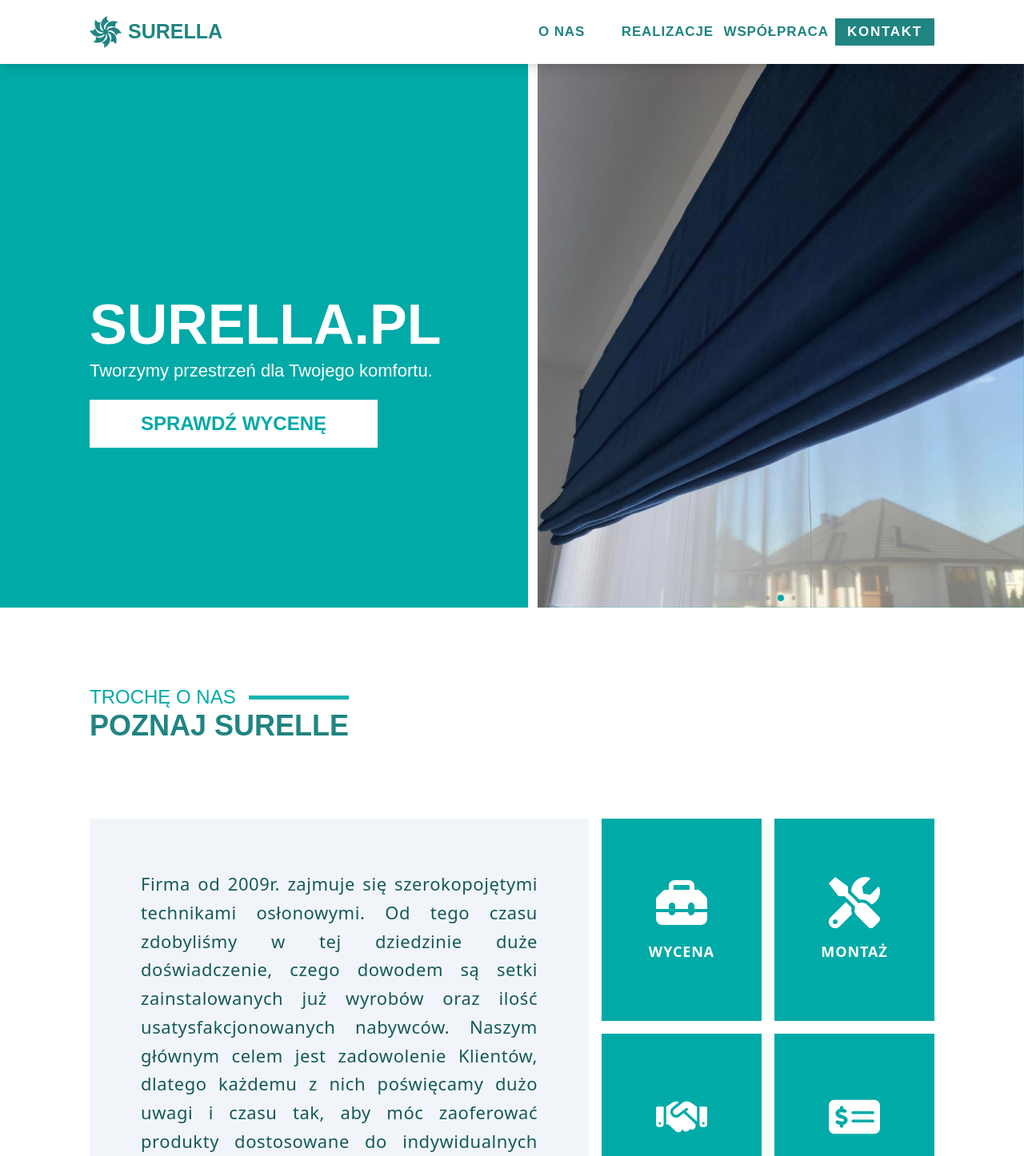
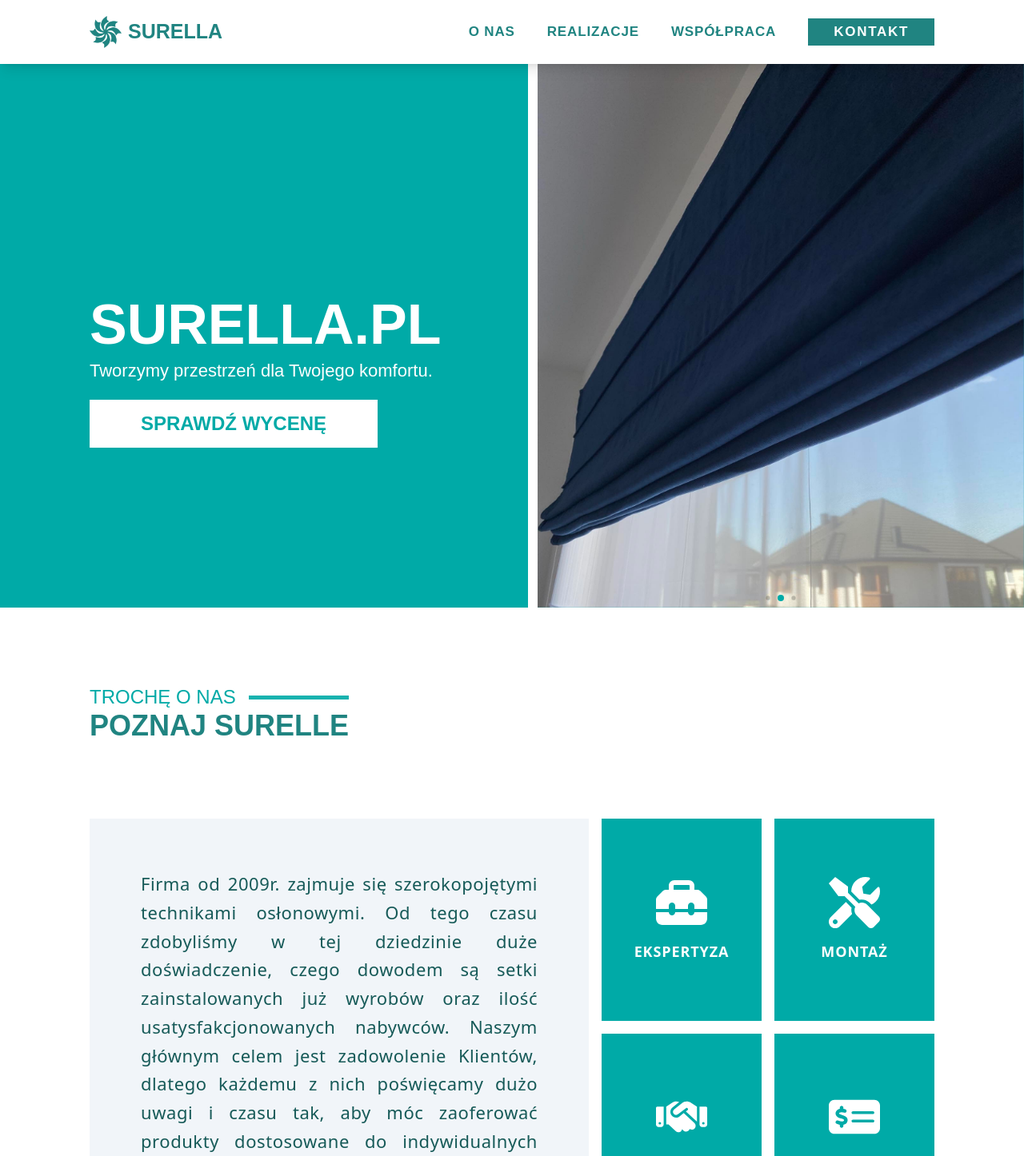
Before and after one commit to Hosuqa/Surella, a React (Vite) app: page / in a window 1280 px wide. Shown: the top 1446 px of the page at 80% size. Built offline with nearby package versions, Linux system fonts and the light colour scheme; a web font is replaced by a local one.

Commit message:
[FIX] - nav bar fix

```diff
--- a/src/components/global/Navbar.tsx
+++ b/src/components/global/Navbar.tsx
@@ -25,7 +25,7 @@ const Navbar = () => {
 
     return (
         <>
-            <nav className={`${styles.paddingX} w-full h-20 flex items-center py-5 fixed top-0 z-20 bg-white uppercase shadow-lg`}>
+            <nav className={`${styles.paddingX} w-full h-20 flex items-center py-5 fixed top-0 z-20 bg-white uppercase shadow-lg text-nowrap`}>
                 <div className="w-full flex justify-between items-center">
                     <Link
                         to="/"
@@ -35,11 +35,11 @@ const Navbar = () => {
                         <img src={surella} alt="logo" className="w-10 h-10 object-contain" />
                         <p className="text-[25px] text-surella-600 font-interExtraBold font-bold ">Surella</p>
                     </Link>
-                    <div className="justify-end hidden xl:flex gap-2 w-full">
+                    <div className="justify-end hidden xl:flex gap-10 w-full">
                         <Title title="O nas" />
                         <Title title="Realizacje" />
                         <Title title="Współpraca" />
-                        <div className="w-full h-full bg-surella-600 text-white py-1">
+                        <div className="w-full h-full bg-surella-600 text-white px-8 py-1">
                         <p className={`${styles.NavbarText} w-full hidden xl:flex justify-center text-white tracking-widest font-interExtraBold font-bold cursor-pointer`}>
                         Kontakt
                         </p>
@@ -60,7 +60,7 @@ const Navbar = () => {
             animate={{ y: menuOpen ? 0 : "-100%" }}
             //animate={{ scale: menuOpen ? 0 : 1 , opacity: menuOpen ? 0 : 1}}
             transition={{ type: "tween", duration: 0.5, ease: "easeInOut" }}
-            className="xl:hidden fixed top-[70px] right-0 bg-surella-800 flex flex-col z-10 gap-8 p-10 uppercase">
+            className="xl:hidden fixed top-[80px] right-0 bg-surella-800 flex flex-col z-10 gap-8 p-10 uppercase">
                 <Link to="/"  className={`text-white font-bold ${styles.NavbarText} ${'visible'}`}>O nas</Link>
                 <Link to="/realizacje" className={`text-white font-bold ${styles.NavbarText} ${'visible'}`}>Realizacje</Link>
                 <Link to="/wspolpraca" className={`text-white font-bold ${styles.NavbarText} ${'visible'}}`}>Współpraca</Link>
--- a/src/components/sections/About.tsx
+++ b/src/components/sections/About.tsx
@@ -39,7 +39,7 @@ const About = () => {
           </div>
           <div className='w-full xl:w-2/5 gap-4 flex flex-col items-center justify-center xl:order-2 order-1'>
             <div className='flex h-full w-full gap-4'>
-            <IconBox title='Wycena' icon={<FaToolbox/>}/>
+            <IconBox title='Ekspertyza' icon={<FaToolbox/>}/>
             <IconBox title='Montaż' icon={<FaTools />}/>
             </div>
             <div className='flex h-full w-full gap-4'>
```
